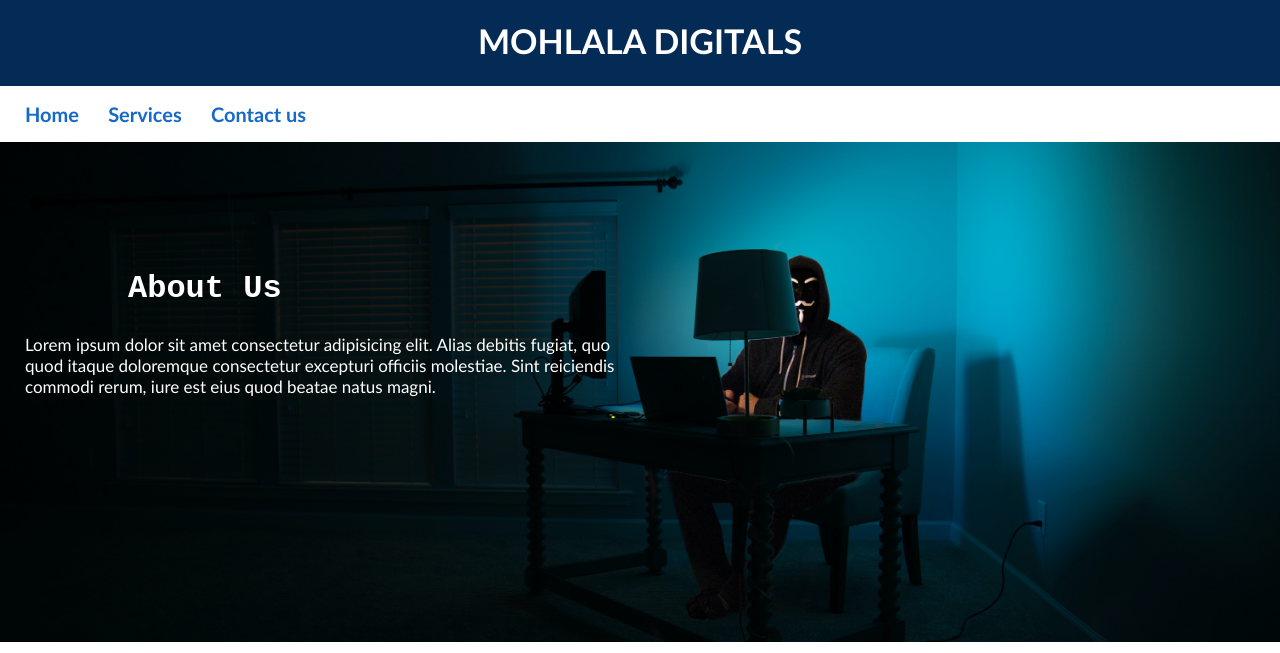
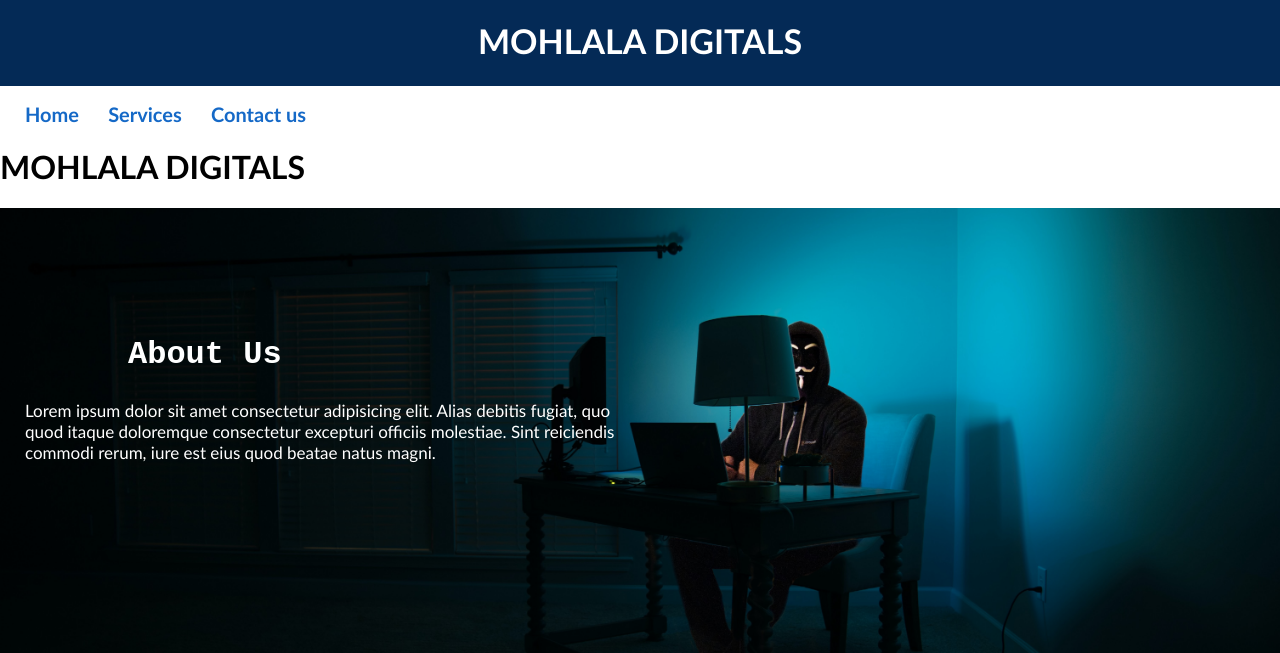
Before and after one commit to brianmohlala/digitals, a plain HTML site: page about.html in a window 1280 px wide. Shown: the top 653 px of the page. Drawn offline with Linux system fonts and the light colour scheme.

Commit message:
Update about.html

```diff
--- a/about.html
+++ b/about.html
@@ -23,6 +23,11 @@
       <a href="services.html">Services</a>
       <a href="contact.html">Contact us</a>
     </p>
+
+    <!-- A div that is only visible on the navbar when onscroll is active(displaying the webpage title)  -->
+    <div>
+      <h1>MOHLALA DIGITALS</h1>
+    </div>
   </div>
 
   <!-- Creating a Parallax for the main content -->
@@ -205,25 +210,8 @@
   </footer>
 
 
-  <script>
-    // When the user scrolls the page, execute myFunction
-    window.onscroll = function() {myFunction()};
+  <script src="JS/index.js"></script>
 
-    // Get the navbar
-    var navbar = document.getElementById("navbar");
-
-    // Get the offset position of the navbar
-    var sticky = navbar.offsetTop;
-
-    // Add the sticky class to the navbar when you reach its scroll position. Remove "sticky" when you leave the scroll position
-    function myFunction() {
-      if (window.pageYOffset >= sticky) {
-        navbar.classList.add("sticky")
-      } else {
-        navbar.classList.remove("sticky");
-      }
-    }
-  </script>
 </body>
 </html>
 </body>
```
